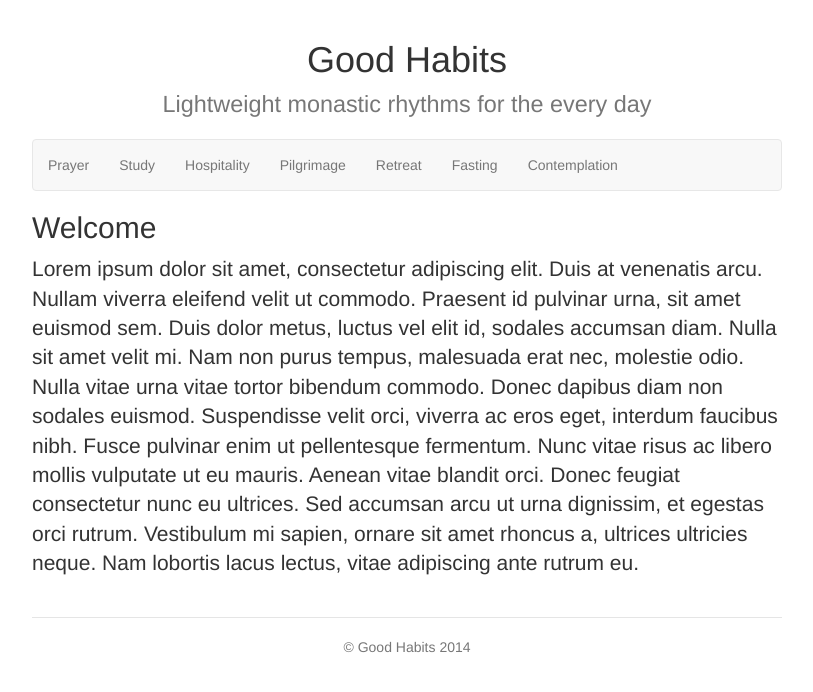
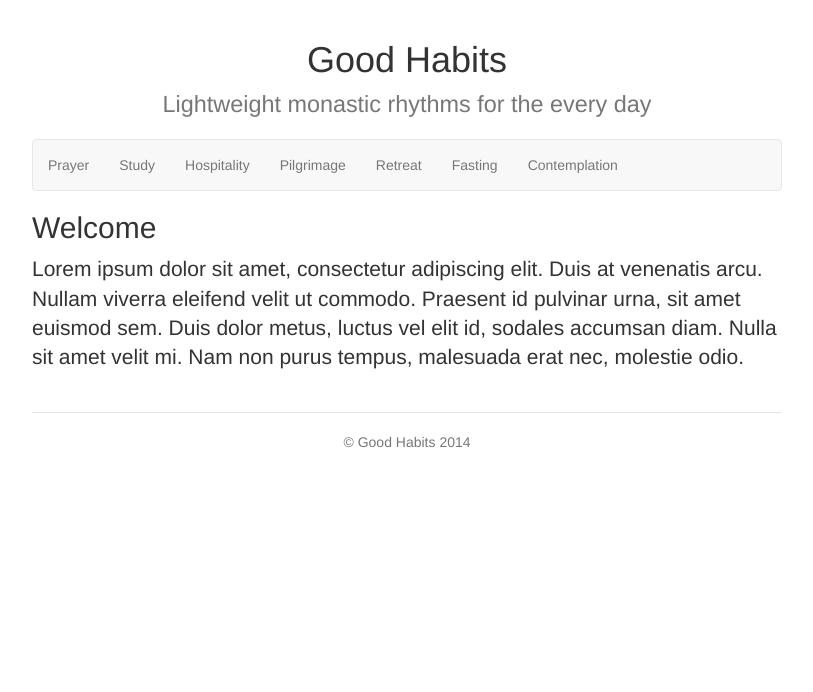
Before and after one commit to matkins/good-habits, a Jekyll site: the page built from index.html, in a window 1280 px wide. Shown: the top 692 px of the page, without its empty margins (233-1046 px from the left). Built offline with Jekyll 4.4.1, drawn with Linux system fonts in a browser that asks for light colours; nearby versions of some CDN libraries.

Commit message:
Less Lorem Ipsum on home

```diff
--- a/index.html
+++ b/index.html
@@ -6,7 +6,7 @@ title: Home
   <div class="col-md-8 col-md-offset-2">
     <h2>Welcome</h2>
     <p class='lead'>
-      Lorem ipsum dolor sit amet, consectetur adipiscing elit. Duis at venenatis arcu. Nullam viverra eleifend velit ut commodo. Praesent id pulvinar urna, sit amet euismod sem. Duis dolor metus, luctus vel elit id, sodales accumsan diam. Nulla sit amet velit mi. Nam non purus tempus, malesuada erat nec, molestie odio. Nulla vitae urna vitae tortor bibendum commodo. Donec dapibus diam non sodales euismod. Suspendisse velit orci, viverra ac eros eget, interdum faucibus nibh. Fusce pulvinar enim ut pellentesque fermentum. Nunc vitae risus ac libero mollis vulputate ut eu mauris. Aenean vitae blandit orci. Donec feugiat consectetur nunc eu ultrices. Sed accumsan arcu ut urna dignissim, et egestas orci rutrum. Vestibulum mi sapien, ornare sit amet rhoncus a, ultrices ultricies neque. Nam lobortis lacus lectus, vitae adipiscing ante rutrum eu.
+      Lorem ipsum dolor sit amet, consectetur adipiscing elit. Duis at venenatis arcu. Nullam viverra eleifend velit ut commodo. Praesent id pulvinar urna, sit amet euismod sem. Duis dolor metus, luctus vel elit id, sodales accumsan diam. Nulla sit amet velit mi. Nam non purus tempus, malesuada erat nec, molestie odio.
     </p>
   </div>
 </div>
```
